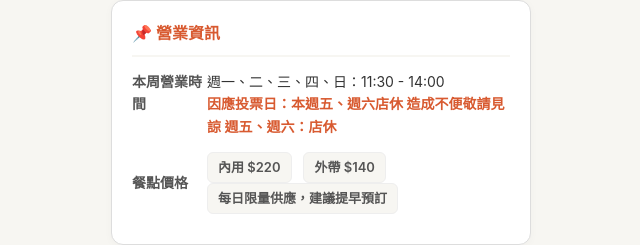
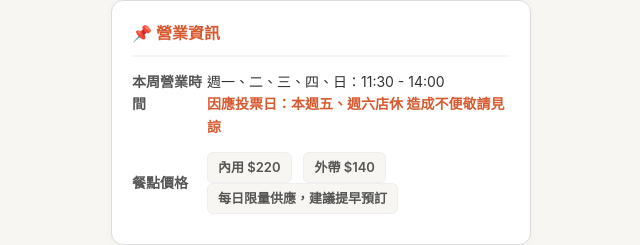
Before and after one commit to ken2508g/-1, a plain HTML site: page menu.html in a window 1280 px wide. Shown: the part 110-355 px from the top of the page, without its empty margins (319-959 px from the left). Drawn offline with Linux system fonts and the light colour scheme.

Commit message:
Update menu.html

```diff
--- a/menu.html
+++ b/menu.html
@@ -46,7 +46,7 @@
         週一、二、三、四、日：11:30 - 14:00<br>
 
         <span style="color:#D85A30; font-weight:600;"> 因應投票日：本週五、週六店休
-造成不便敬請見諒 週五、週六：店休</span>
+造成不便敬請見諒 </span>
       </div>
     </div>
     <div class="info-row" style="margin-top:14px; align-items:center;">
```
